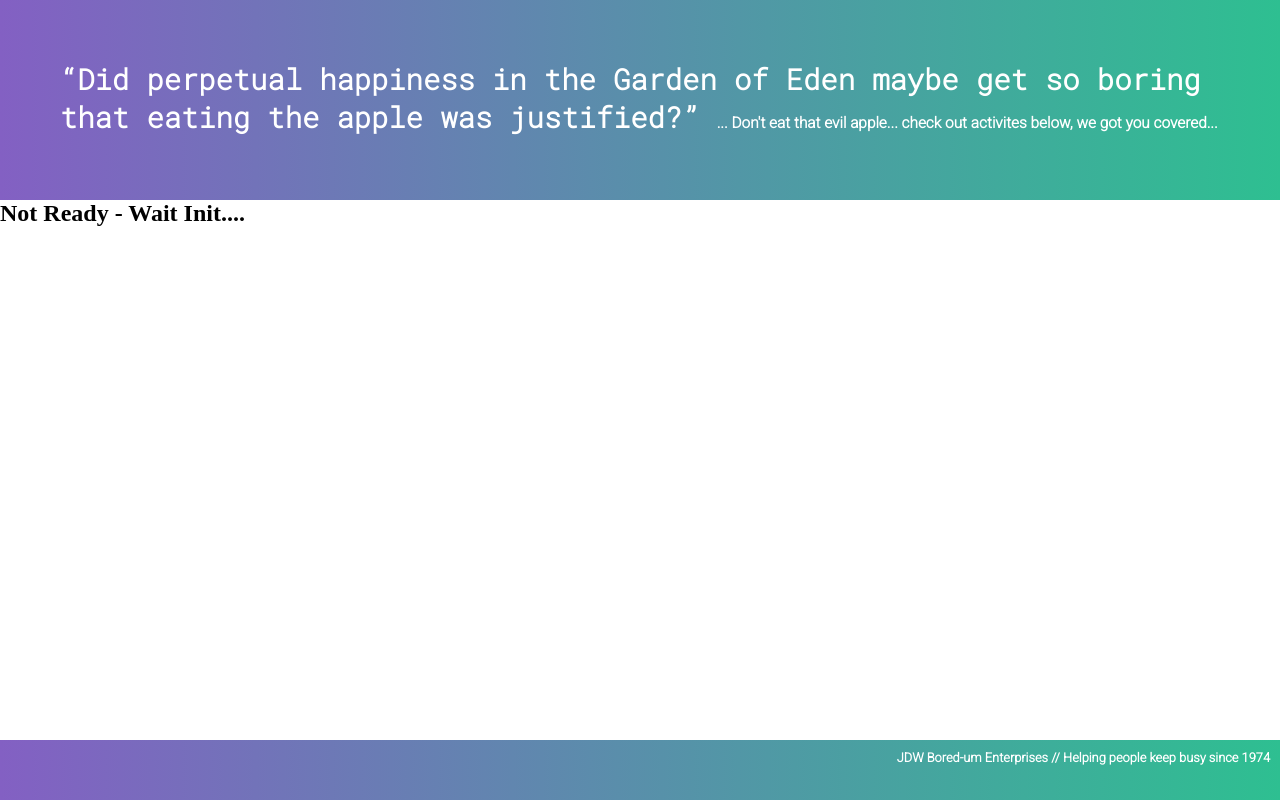
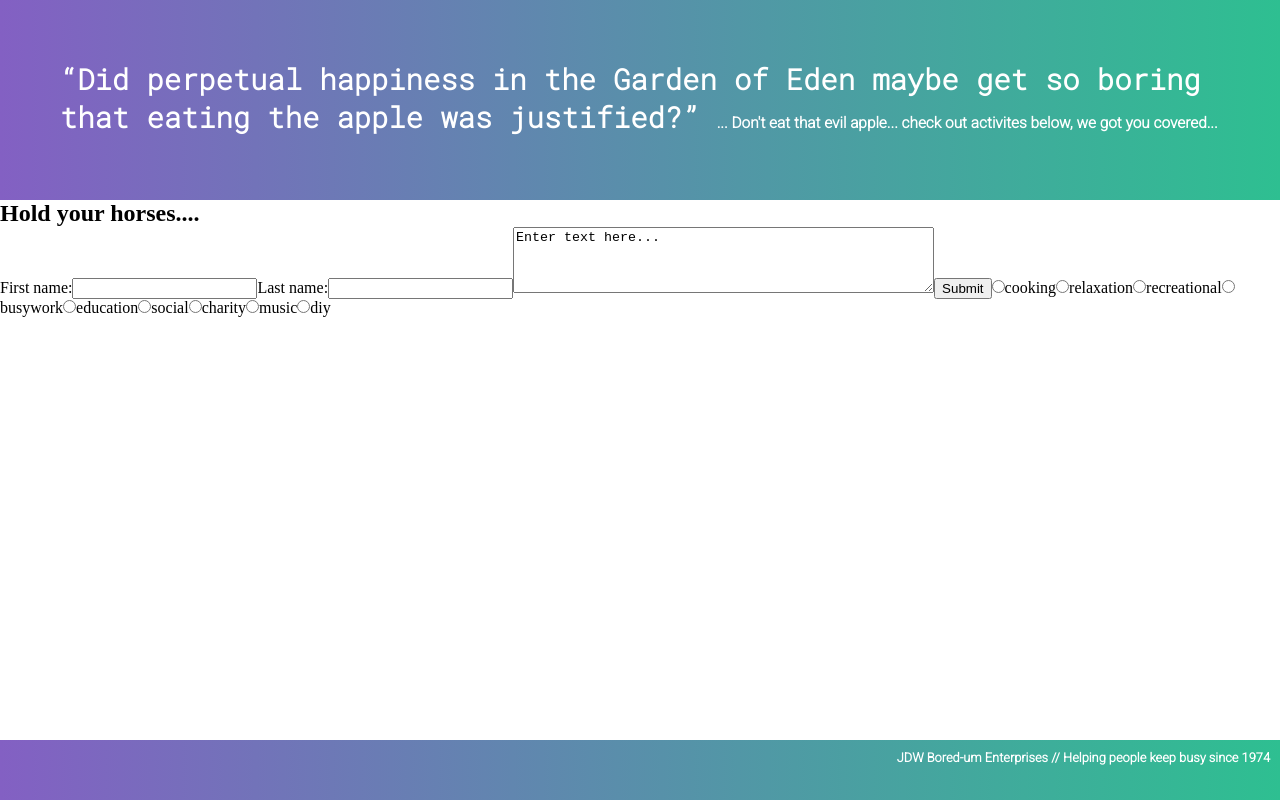
Before and after one commit to JDWilks/boolean-uk-react-project, a React (Create React App) app: page /addyourown in a window 1280 px wide. Built offline with nearby package versions, Linux system fonts and the light colour scheme; no server answers.

Commit message:
general save of this atrocious project so far - its so bad i'm embarassed to even save it !

```diff
--- a/src/App.js
+++ b/src/App.js
@@ -1,6 +1,9 @@
 import MainBody from "./Components/MainBody";
 import Footer from "./Components/Footer";
 import Header from "./Components/Header";
+import { Switch, Route } from "react-router-dom";
+import Favourites from "./Components/Pages/Favourites";
+import AddYourOwn from "./Components/Pages/AddYourOwn";
 import React from "react";
 
 function App() {
@@ -8,9 +11,17 @@ function App() {
     <div className="App">
       <section className="mainStylingAll">
         <Header />
-        <div className="mainBodyGrid">
-          <MainBody />
-        </div>
+        <MainBody />
+
+        <Switch>
+          <Route path="/favourites" exact>
+            <Favourites />
+          </Route>
+          <Route path="/addyourown" exact>
+            <AddYourOwn />
+          </Route>
+        </Switch>
+
         <Footer />
       </section>
     </div>
--- a/src/Components/Footer.jsx
+++ b/src/Components/Footer.jsx
@@ -1,4 +1,4 @@
-import footer from "./footer.css";
+import "./footer.css";
 
 function Footer() {
   return (
--- a/src/Components/Header.jsx
+++ b/src/Components/Header.jsx
@@ -1,4 +1,4 @@
-import header from "./header.css";
+import "./header.css";
 
 function Header() {
   return (
--- a/src/Components/MainBody.jsx
+++ b/src/Components/MainBody.jsx
@@ -1,35 +1,95 @@
 import { useState, useEffect } from "react";
-import mainBody from "./mainBody.css";
+import "./mainBody.css";
+import { Link } from "react-router-dom";
 
 function MainBody() {
   const [randomQuote, setRandomQuote] = useState();
+  const [activtyType, setActivityType] = useState();
+  const [activityNuPeople, setActivityNuPeople] = useState(1);
+  const [favouriteQuote, setFavouriteQuote] = useState();
+
+  function randomiseQuotes() {
+    return fetch("http://www.boredapi.com/api/activity/").then((response) =>
+      response.json()
+    );
+  }
 
   useEffect(() => {
-    fetch("http://www.boredapi.com/api/activity/")
-      .then((response) => response.json())
-      .then(setRandomQuote);
+    randomiseQuotes().then(setRandomQuote);
   }, []);
 
-  if (!randomQuote) return <h1>Not Ready - Wait Init....</h1>;
-  console.log("random quote", randomQuote);
+  function searchResultsQuotes() {
+    const url = `http://www.boredapi.com/api/activity?type=${activtyType}&participants=${activityNuPeople}`;
+    console.log("url", url);
+    return fetch(
+      `http://www.boredapi.com/api/activity?type=${activtyType}&participants=${activityNuPeople}`
+    ).then((response) => response.json());
+  }
+
+  useEffect(() => {
+    searchResultsQuotes()
+      .then(setRandomQuote)
+      .catch((error) => console.log(error));
+  }, []);
+
+  if (!randomQuote) return <h1>Hold your horses....</h1>;
+
+  function handleChange(event) {
+    if (event.target.name === "type") setActivityType(event.target.value);
+    else setActivityNuPeople(event.target.value);
+  }
 
   return (
     <body className="mainBodyStyling">
       <section className="buttonsForSearch">
         <button
+          className="randomButton"
           onClick={() => {
-            setRandomQuote(randomQuote);
-            console.log("click");
+            randomiseQuotes().then(setRandomQuote);
           }}
         >
-          Random
+          Click For Random Activity
         </button>
-        <button>this is copy</button>
-        <button>type</button>
-        <button>people</button>
-        <button>search</button>
+
+        {/* <div className="searchCopy">
+          <p> Or Search Here</p>
+        </div> */}
+
+        <label htmlFor="type">Choose a activty type:</label>
+
+        <select name="type" className="type" onChange={handleChange}>
+          <option value="cooking">Cooking</option>
+          <option value="relaxation">Relaxation</option>
+          <option value="recreational">Recreational</option>
+          <option value="busywork">Busywork</option>
+          <option value="education">Education</option>
+          <option value="social">Social</option>
+          <option value="charity">Charity</option>
+          <option value="music">Music</option>
+          <option value="diy">DIY</option>
+        </select>
+
+        <label htmlFor="people">Choose how many people:</label>
+
+        <select name="people" className="people" onChange={handleChange}>
+          <option value="1">1</option>
+          <option value="2">2</option>
+          <option value="3">3</option>
+          <option value="4">4</option>
+          <option value="5">5</option>
+        </select>
+
+        <button
+          className="search"
+          onClick={() => {
+            searchResultsQuotes().then(setRandomQuote);
+          }}
+        >
+          search
+        </button>
       </section>
       <section className="quoteStyling">
+        <div className="quoteOnPage">
           <h1 className="activityStyle">
             <span className="spanMainQuote">➡ Activity: </span>
             {randomQuote.activity}
@@ -39,32 +99,40 @@ function MainBody() {
             {randomQuote.type}
           </h2>
           <h3 className="participantsStyle">
+            {" "}
             <span className="spanMainQuote">➡ Participants: </span>
             {randomQuote.participants}
           </h3>
+        </div>
+        <div className="favBttnDiv">
+          <button
+            className="addFavouritesButton"
+            onClick={() => {
+              setFavouriteQuote(randomQuote);
+            }}
+          >
+            {" "}
+            Add this wonderful activity to your favourites
+          </button>
+
+          <div className="imageDiv">
+            <img
+              src="./icons/undraw_lightbulb_moment_re_ulyo.svg"
+              alt="lightbulb"
+            />
+          </div>
+        </div>
       </section>
       <section className="addFavSection">
-        <button>Add</button>
-        <button>Favorite</button>
+        <div className="addYourOwnButton">
+          <Link to={/addyourown/}>Add Your Own Activity</Link>
+        </div>
+
+        <div className="viewFavouitesButton">
+          <Link to={/favourites/}>View My Favorites</Link>
+        </div>
       </section>
     </body>
   );
 }
 export default MainBody;
-
-/// was in body
-
-// {
-//   "activity": "Draw something interesting",
-//   "type": "recreational",
-//   "participants": 1,
-//   "price": 0,
-//   "link": "",
-//   "key": "8033599",
-//   "accessibility": 0
-//   }
-
-// onClick={() => {
-//   setRandomQuote();
-//   console.log("click");
-// }}
--- /dev/null
+++ b/src/Components/Pages/AddYourOwn.jsx
@@ -0,0 +1,42 @@
+function AddYourOwn() {
+  return (
+    <form>
+      <label for="fname">First name:</label>
+      <input type="text" id="fname" name="fname" />
+      <label for="lname">Last name:</label>
+      <input type="text" id="lname" name="lname" />
+      <textarea rows="4" cols="50" name="comment" form="usrform">
+        Enter text here...
+      </textarea>
+      <input type="submit" value="Submit" />
+
+      <input type="radio" id="cooking" name="type" value="cooking" />
+      <label for="cooking">cooking</label>
+      <input type="radio" id="relaxation" name="type" value="relaxation" />
+      <label for="relaxation">relaxation</label>
+
+      <input type="radio" id="recreational" name="type" value="recreational" />
+      <label for="recreational">recreational</label>
+
+      <input type="radio" id="busywork" name="type" value="busywork" />
+      <label for="busywork">busywork</label>
+
+      <input type="radio" id="education" name="type" value="education" />
+      <label for="education">education</label>
+
+      <input type="radio" id="social" name="type" value="social" />
+      <label for="social">social</label>
+
+      <input type="radio" id="charity" name="type" value="charity" />
+      <label for="charity">charity</label>
+
+      <input type="radio" id="music" name="type" value="music" />
+      <label for="music">music</label>
+
+      <input type="radio" id="diy" name="type" value="diy" />
+      <label for="diy">diy</label>
+    </form>
+  );
+}
+
+export default AddYourOwn;
--- /dev/null
+++ b/src/Components/Pages/Favourites.jsx
@@ -0,0 +1,3 @@
+function Favourites() {}
+
+export default Favourites;
--- a/src/Components/header.css
+++ b/src/Components/header.css
@@ -6,6 +6,8 @@
   scroll-snap-align: start;
   color: white;
   font-family: "Roboto Mono", monospace;
+  /* border: 2px solid black;
+  border-width: 50px; */
 }
 
 .applecopy {
--- a/src/Components/mainBody.css
+++ b/src/Components/mainBody.css
@@ -6,6 +6,9 @@
 .quoteStyling {
   padding-left: 60px;
   padding-top: 20px;
+  border: 2px solid;
+  border-style: groove;
+  padding: 60px;
 }
 
 .activityStyle,
@@ -24,8 +27,47 @@
 
 .buttonsForSearch {
   padding: 30px;
+  display: grid;
+  grid-auto-flow: column;
+  text-align: center;
+  grid-gap: 20px;
 }
 
 .addFavSection {
   padding: 30px;
+  display: grid;
+  grid-auto-flow: column;
 }
+
+.addYourOwnButton,
+.viewFavouitesButton,
+.randomButton,
+.type,
+.people,
+.search,
+.addFavouritesButton {
+  border-radius: 5px;
+
+  background-color: #4e4caf; /* Green */
+  border: none;
+  color: white;
+  /* padding: 15px 32px; */
+  text-align: center;
+  text-decoration: none;
+  display: inline-block;
+  font-size: 14px;
+}
+
+.addYourOwnButton:hover,
+.viewFavouitesButton:hover,
+.addFavouritesButton:hover,
+.randomButton:hover,
+.type:hover,
+.people:hover,
+.search:hover {
+  background-color: #6565eb; /* Green */
+}
+
+.heartIcon {
+  height: 40px;
+}
--- a/src/index.css
+++ b/src/index.css
@@ -2,3 +2,9 @@
   margin: 0;
   box-sizing: border-box;
 }
+
+body {
+  /* background-image: url(https://images.theconversation.com/files/138670/original/image-20160921-21723-zvi9hu.jpg?ixlib=rb-1.1.0&q=45&auto=format&w=926&fit=clip);
+  background-repeat: no-repeat;
+  background-size: cover; */
+}
--- a/src/index.js
+++ b/src/index.js
@@ -2,10 +2,13 @@ import React from "react";
 import ReactDOM from "react-dom";
 import "./index.css";
 import App from "./App";
+import { BrowserRouter } from "react-router-dom";
 
 ReactDOM.render(
   <React.StrictMode>
-    <App />
+    <BrowserRouter>
+      <App />
+    </BrowserRouter>
   </React.StrictMode>,
   document.getElementById("root")
 );
```
Also changed, not shown: src/Components/rawdata.js (added, +20 -0 lines), src/Components/icons/heart.png (added), src/Components/icons/undraw_lightbulb_moment_re_ulyo.svg (added). Lines whose indentation alone changed are shown as unchanged.
